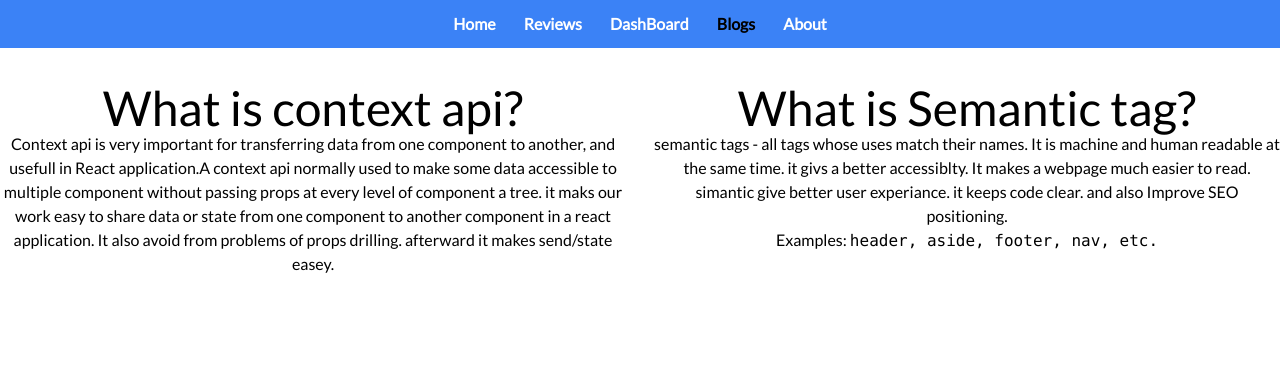
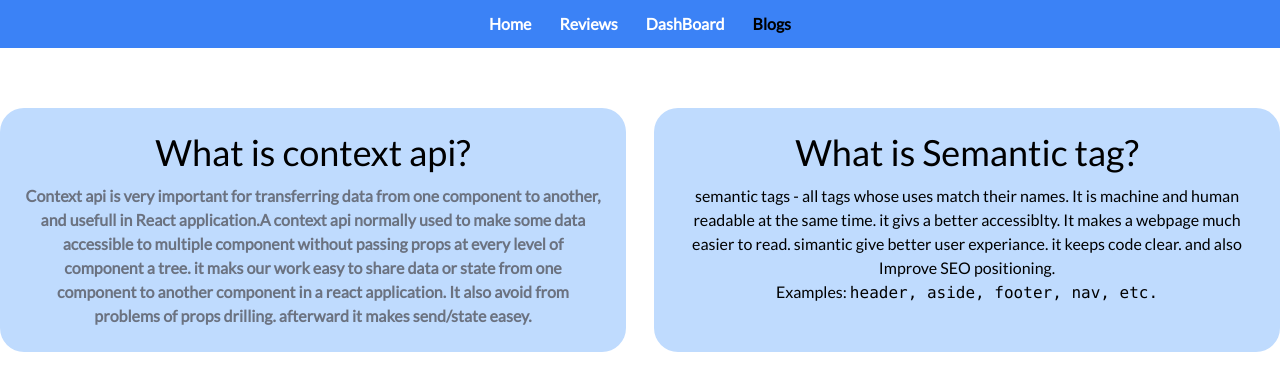
Before and after one commit to jannatul114/assignment-10-shopping-website, a React (Create React App) app: page /blogs in a window 1280 px wide. Shown: the top 390 px of the page. Built offline with nearby package versions, Linux system fonts and the light colour scheme.

Commit message:
finished

```diff
--- a/src/components/Blogs/Blogs.js
+++ b/src/components/Blogs/Blogs.js
@@ -2,16 +2,16 @@ import React from 'react';
 
 const Blogs = () => {
     return (
-        <div className='flex justify-center'>
+        <div className='flex justify-center mt-5'>
             <div className='mb-5 flex justify-center'>
-                <div className="container grid grid-cols-1 sm:grid-cols-2 md:grid-cols-2 xl:grid-cols-2 gap-7 mt-9">
-                    <div>
-                        <h1 className='text-5xl text-bold'>What is context api?</h1>
-                        <p>Context api is very important for transferring data from one component to another, and usefull in React application.A context api normally used to make some data accessible to multiple component  without passing props at every level of component a tree. it maks our work easy to share data or state from one component to another component in a react application. It also avoid from problems of props drilling. afterward it makes send/state easey. </p>
+                <div className="container grid grid-cols-1 sm:grid-cols-2 md:grid-cols-2 xl:grid-cols-2 gap-7 mt-10">
+                    <div className='bg-blue-200 rounded-3xl p-6'>
+                        <h1 className='text-4xl text-bold'>What is context api?</h1>
+                        <p className='mt-3 font-semibold text-gray-500'>Context api is very important for transferring data from one component to another, and usefull in React application.A context api normally used to make some data accessible to multiple component  without passing props at every level of component a tree. it maks our work easy to share data or state from one component to another component in a react application. It also avoid from problems of props drilling. afterward it makes send/state easey. </p>
                     </div>
-                    <div>
-                        <h1 className='text-5xl text-bold'>What is Semantic tag?</h1>
-                        <p>semantic tags - all tags whose uses match their names. It is machine and human readable at the same time. it givs a better accessiblty. It makes a webpage much easier to read. simantic give better user experiance. it keeps code clear. and also Improve SEO positioning. </p>
+                    <div className='bg-blue-200 rounded-3xl p-6 hover:bg-blue-300 ease-linear duration-300'>
+                        <h1 className='text-4xl text-bold '>What is Semantic tag?</h1>
+                        <p className='mt-3'>semantic tags - all tags whose uses match their names. It is machine and human readable at the same time. it givs a better accessiblty. It makes a webpage much easier to read. simantic give better user experiance. it keeps code clear. and also Improve SEO positioning. </p>
                         <p>Examples: <code>header, aside, footer, nav, etc.</code></p>
                     </div>
                 </div>
--- a/src/components/Chart/Chart.js
+++ b/src/components/Chart/Chart.js
@@ -43,13 +43,13 @@ const Chart = () => {
     return (
         <div className='flex justify-center w-full my-3 '>
             <div>
-                <div className='flex lg:flex-row md:flex-row sm:flex-col'>
+                <div className='flex lg:flex-row md:flex-col sm:flex-col'>
                     <div className='mr-8'>
                         <h1 className='text-2xl font-semibold my-5 text-blue-700'>Month Wise Sell</h1>
 
                         <LineChart
                             width={500}
-                            height={400}
+                            height={300}
                             data={data}
                             margin={{
                                 top: 5,
@@ -64,21 +64,21 @@ const Chart = () => {
                             <Tooltip />
                             <Legend />
                             <Line type="monotone" dataKey="sell" stroke="#8884d8" activeDot={{ r: 8 }} />
-                            <Line type="monotone" dataKey="investment" stroke="#82ca9d" />
+
                         </LineChart>
 
                     </div>
 
                     <div>
-                        <h1 className='text-2xl font-semibold my-5 text-blue-700'>Sell Vs Investment</h1>
+                        <h1 className='text-2xl font-semibold my-5 text-blue-700'>Month wise Revenue</h1>
                         <AreaChart
                             width={500}
-                            height={400}
+                            height={300}
                             data={data}
                             margin={{
                                 top: 10,
                                 right: 30,
-                                left: 0,
+                                left: 13,
                                 bottom: 0,
                             }}
                         >
@@ -86,7 +86,7 @@ const Chart = () => {
                             <XAxis dataKey="month" />
                             <YAxis />
                             <Tooltip />
-                            <Area type="monotone" dataKey="sell" stroke="#8884d8" fill="#8884d8" />
+                            <Area type="monotone" dataKey="revenue" stroke="#8884d8" fill="#8884d8" />
                         </AreaChart>
 
                     </div>
@@ -96,7 +96,7 @@ const Chart = () => {
                         <h1 className='text-2xl font-semibold my-5 text-blue-700'>Investment vs Revenue</h1>
                         <BarChart
                             width={500}
-                            height={400}
+                            height={300}
                             data={data}
                             margin={{
                                 top: 5,
@@ -117,7 +117,7 @@ const Chart = () => {
 
                     <div>
                         <h1 className='text-2xl font-semibold my-5 text-blue-700'>Investment vs Revenue</h1>
-                        <PieChart width={450} height={450}>
+                        <PieChart width={350} height={350}>
                             <Pie data={data} dataKey="investment" cx="50%" cy="50%" outerRadius={60} fill="#8884d8" />
                             <Pie data={data} dataKey="revenue" cx="50%" cy="50%" innerRadius={70} outerRadius={90} fill="#82ca9d" label />
                             <Tooltip></Tooltip>
--- a/src/components/Header/Header.js
+++ b/src/components/Header/Header.js
@@ -8,7 +8,6 @@ const Header = () => {
         { id: 4, name: 'Reviews', link: '/reviews' },
         { id: 7, name: 'DashBoard', link: '/dashBoard' },
         { id: 9, name: 'Blogs', link: '/blogs' },
-        { id: 9, name: 'About', link: '/about' },
     ]
     return (
         <div>
--- a/src/components/HomeReview/HomeReview.js
+++ b/src/components/HomeReview/HomeReview.js
@@ -3,27 +3,22 @@ import { FontAwesomeIcon } from '@fortawesome/react-fontawesome'
 import { faStar } from '@fortawesome/free-solid-svg-icons'
 
 const HomeReview = ({ getReview }) => {
-    const { name, img, rating, review } = getReview;
+    const { name, img, review } = getReview;
     return (
-        <div className="flex flex-col items-center justify-center bg-blue-100 p-4 shadow rounded-lg my-3 hover:scale-105 duration-300 ease-in-out bg-blue-200">
-            <div className="inline-flex shadow-lg border border-gray-200 rounded-full overflow-hidden h-40 w-40">
+        <div className="flex flex-col items-center justify-center bg-blue-100 p-4 shadow rounded-lg my-3 hover:scale-105 duration-300 ease-in-out bg-blue-200 border-gray-700 border-4">
+            <div className="inline-flex shadow-lg border border-gray-200 rounded-full overflow-hidden h-40 w-40 border-gray-700 border-4">
                 <img src={img}
                     alt=""
-                    className="h-full w-full" />
+                    className="h-full w-full " />
             </div>
 
             <h2 className="mt-4 font-bold text-xl">{name}</h2>
-            <p className="text-s text-gray-500 text-center mt-3">
+            <p className="text-s text-gray-600 text-center mt-3">
                 {review}
             </p>
-            <p><small>Ratings: {rating}</small></p>
-            <p className='text-yellow-500'>
-                <FontAwesomeIcon icon={faStar}></FontAwesomeIcon>
-                <FontAwesomeIcon icon={faStar}></FontAwesomeIcon>
-                <FontAwesomeIcon icon={faStar}></FontAwesomeIcon>
-                <FontAwesomeIcon icon={faStar}></FontAwesomeIcon>
-                <FontAwesomeIcon icon={faStar}></FontAwesomeIcon>
-            </p>
+
+
+            <p>⭐️⭐️⭐️⭐️</p>
         </div>
     );
 };
--- a/src/components/Reviews/Reviews.js
+++ b/src/components/Reviews/Reviews.js
@@ -8,30 +8,23 @@ const Reviews = () => {
     console.log(reviews);
     return (
         <div>
-            <h1 className='text-4xl font-semibold my-5 sm:text-2xl text-blue-700'>What Customers Says About Us</h1>
+            <h1 className='text-4xl font-semibold my-5 sm:text-4xl text-blue-700'>What Customers Says About Us</h1>
             <div className='flex justify-center my-8'>
                 <div className='container grid grid-cols-1  sm:grid-cols-2 md:grid-cols-3 xl:grid-cols-3 gap-12 mt-9 sm:container'>
                     {
                         reviews.map(review =>
-                            <div className="flex flex-col items-center justify-center bg-blue-100 p-4 shadow rounded-lg my-3  ">
-                                <div className="inline-flex shadow-lg border border-gray-200 rounded-full overflow-hidden h-40 w-40">
+                            <div className="flex flex-col items-center justify-center bg-blue-100 p-4 shadow rounded-lg my-3 border-gray-700 border-4 ">
+                                <div className="inline-flex shadow-lg border border-gray-200 rounded-full overflow-hidden h-40 w-40 border-gray-700 border-4">
                                     <img src={review.img}
                                         alt=""
                                         className="h-full w-full" />
                                 </div>
 
                                 <h2 className="mt-4 font-bold text-xl">{review.name}</h2>
-                                <p className="text-s text-gray-700 text-center mt-3">
+                                <p className="text-s text-gray-600 text-center mt-3 font-semibold">
                                     {review.review}
                                 </p>
-                                <p><small>Ratings: {review.rating}</small></p>
-                                <p className='text-yellow-500'>
-                                    <FontAwesomeIcon icon={faStar}></FontAwesomeIcon>
-                                    <FontAwesomeIcon icon={faStar}></FontAwesomeIcon>
-                                    <FontAwesomeIcon icon={faStar}></FontAwesomeIcon>
-                                    <FontAwesomeIcon icon={faStar}></FontAwesomeIcon>
-                                    <FontAwesomeIcon icon={faStar}></FontAwesomeIcon>
-                                </p>
+                                <p>⭐️⭐️⭐️⭐️</p>
                             </div>
                         )
                     }
```
